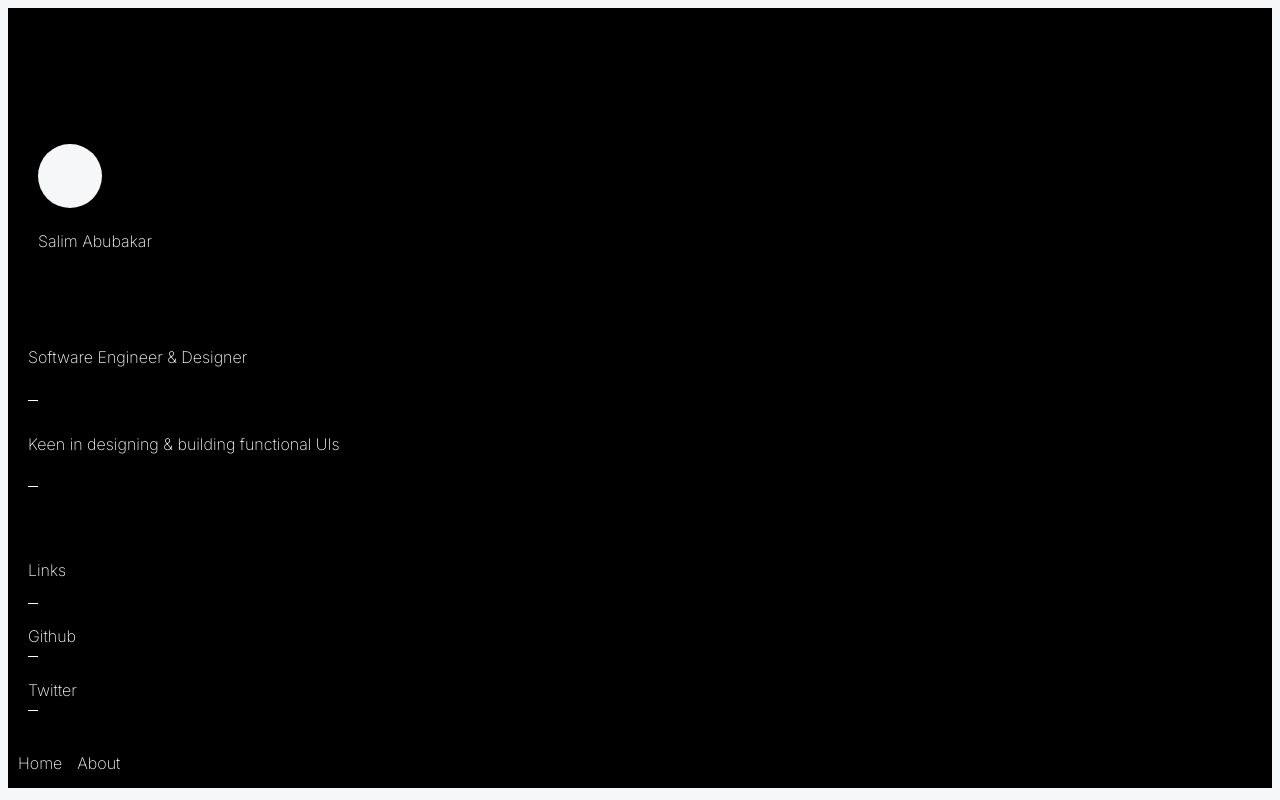
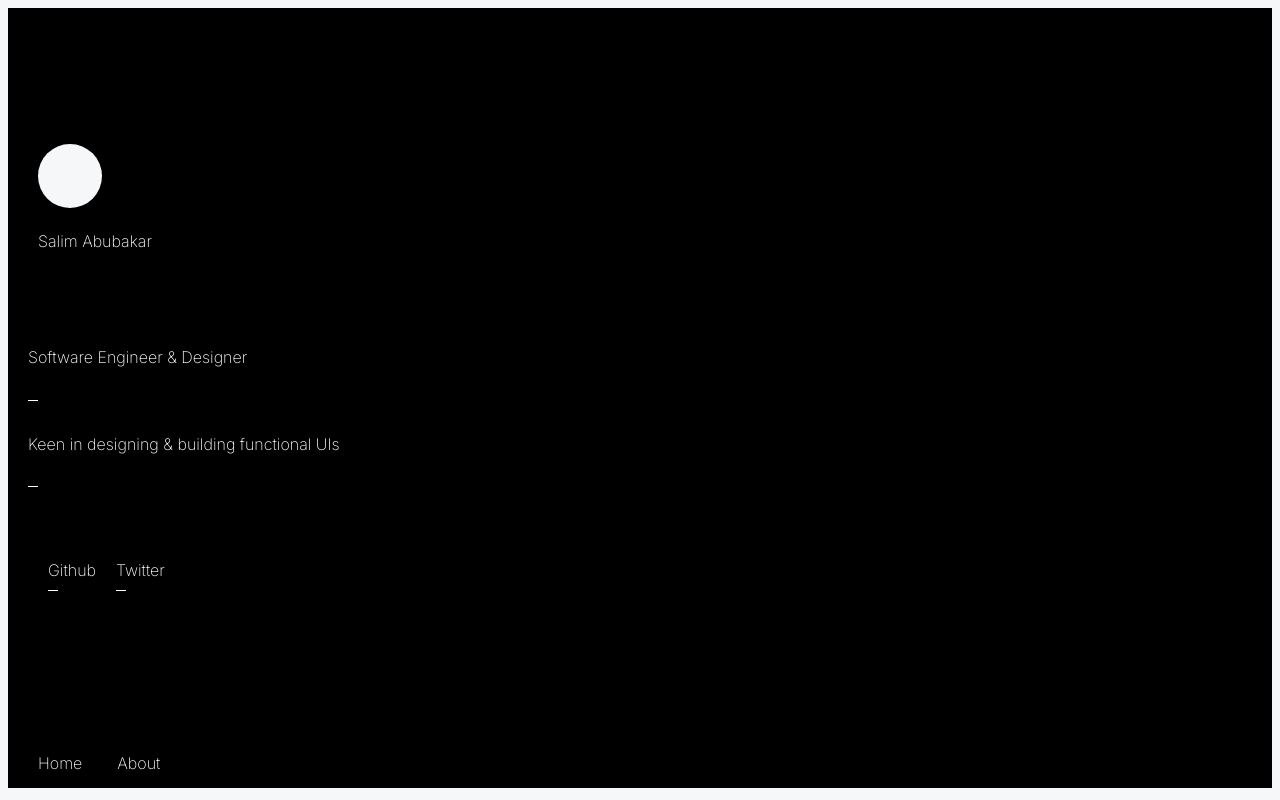
Before and after one commit to thecodesalim/thecodesalim.tech, a Next.js app: page / in a window 1280 px wide. Built offline with nearby package versions, Linux system fonts and the light colour scheme.

Commit message:
changed links position

```diff
--- a/pages/index.js
+++ b/pages/index.js
@@ -32,8 +32,7 @@ export default function About() {
       </div>
 
       <div className="link">
-        <Box className="linkHeader" text="Links" width={0} />
-        <Link href="https://twitter.com/TheCodeSalim">
+        <Link href="https://github.com/thecodesalim">
           <a>
             <Box text="Github" width={10} />
           </a>
@@ -84,12 +83,12 @@ export default function About() {
 
           .link {
             margin: 20px;
-
-            display: grid;
+            justify-content: space-around;
             grid-row: 4;
           }
 
           a {
+            margin-left: 20px;
             text-decoration: none;
             color: white;
             display: inline-block;
```
